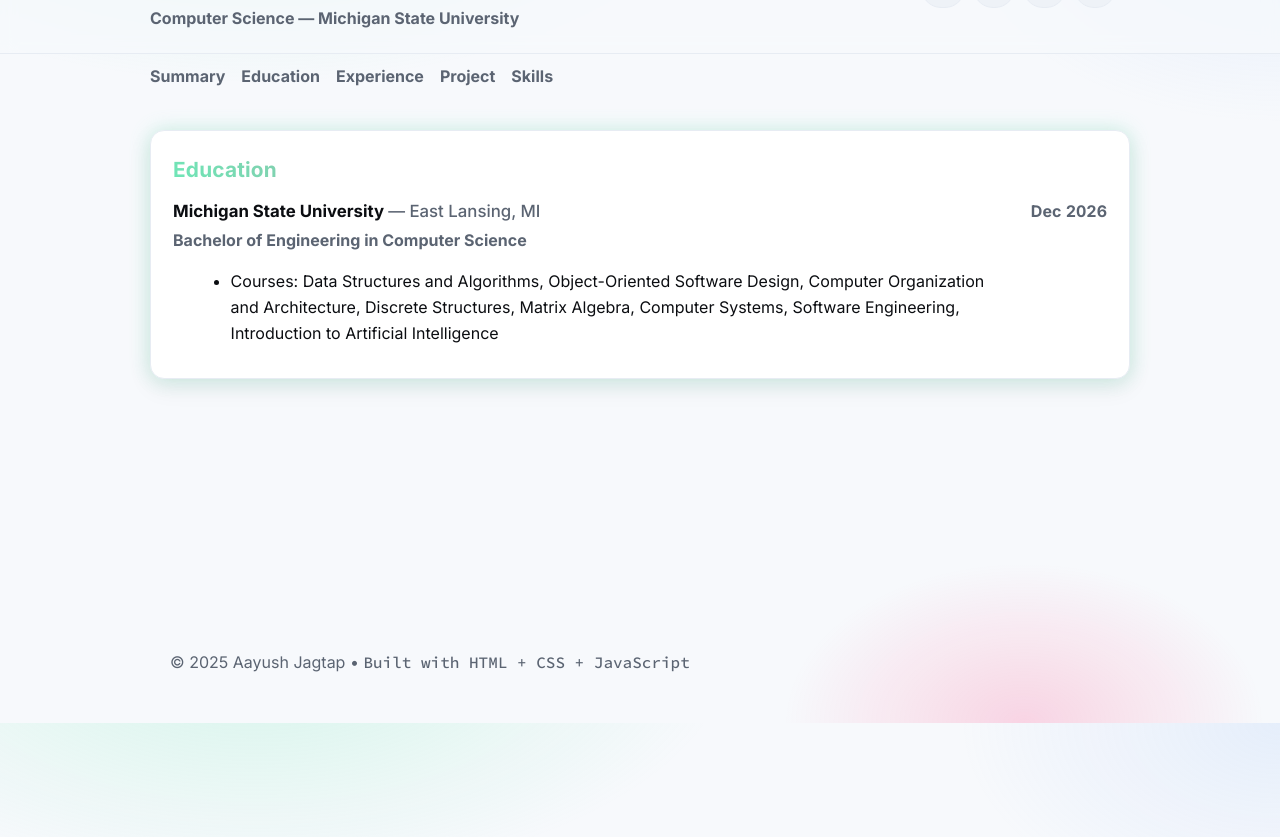
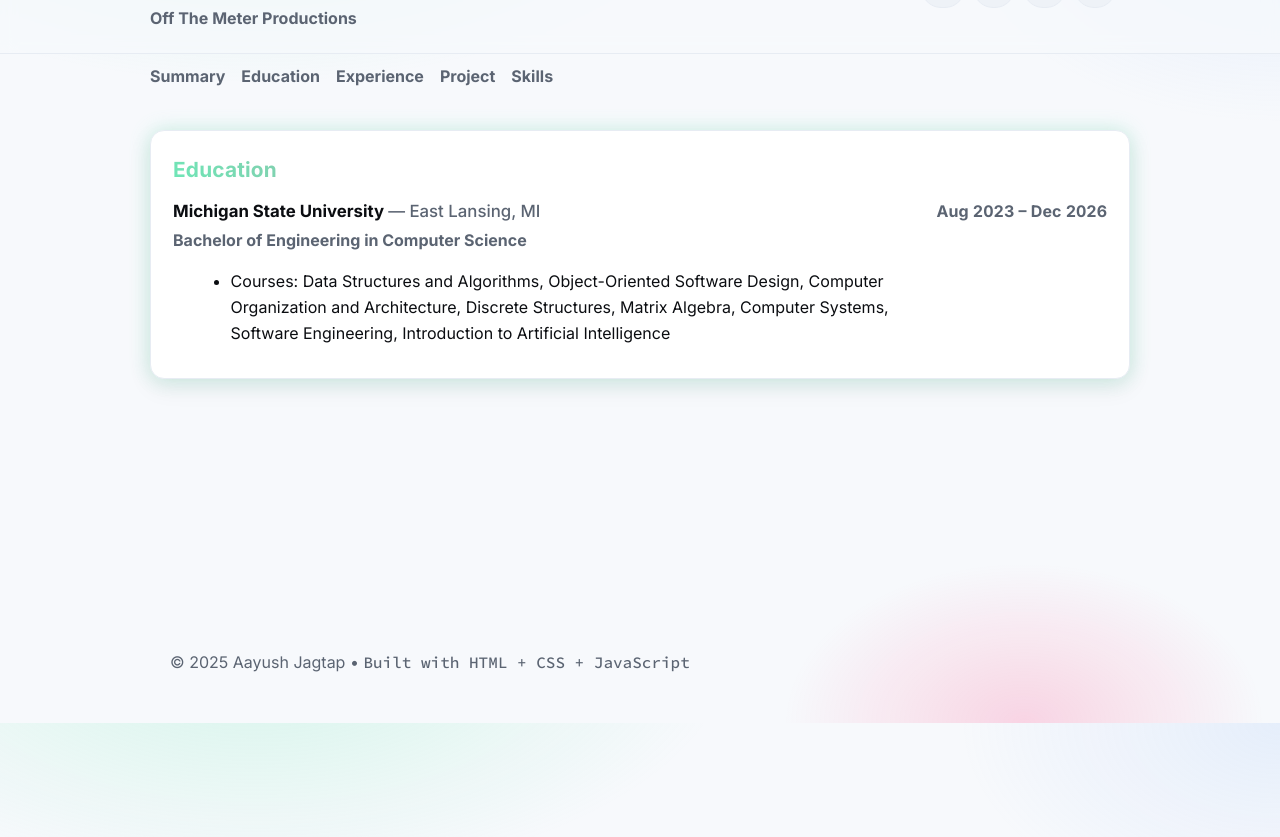
Before and after one commit to aayushjagtap/aayushjagtap.github.io, a plain HTML site: page index.html in a window 1280 px wide. Both pictures are taken after a click on the link "Education". Shown: the part 77-914 px from the top of the page. Drawn offline with Linux system fonts and the light colour scheme.

Commit message:
added some extra stuff

```diff
--- a/index.html
+++ b/index.html
@@ -19,7 +19,7 @@
     <div class="container header-inner">
       <div class="id-block">
         <h1 class="name">Aayush Jagtap</h1>
-        <p class="title">Computer Science — Michigan State University</p>
+        <p class="title">Off The Meter Productions</p>
       </div>
 
       <div class="contact">
@@ -65,7 +65,7 @@
           <p class="role">Bachelor of Engineering in Computer Science</p>
         </div>
         <div class="meta">
-          <time class="date-range">Dec 2026</time>
+          <time class="date-range">Aug 2023 – Dec 2026</time>
         </div>
         <ul class="bullets">
           <li>Courses: Data Structures and Algorithms, Object-Oriented Software Design, Computer Organization and Architecture, Discrete Structures, Matrix Algebra, Computer Systems, Software Engineering, Introduction to Artificial Intelligence</li>
```
